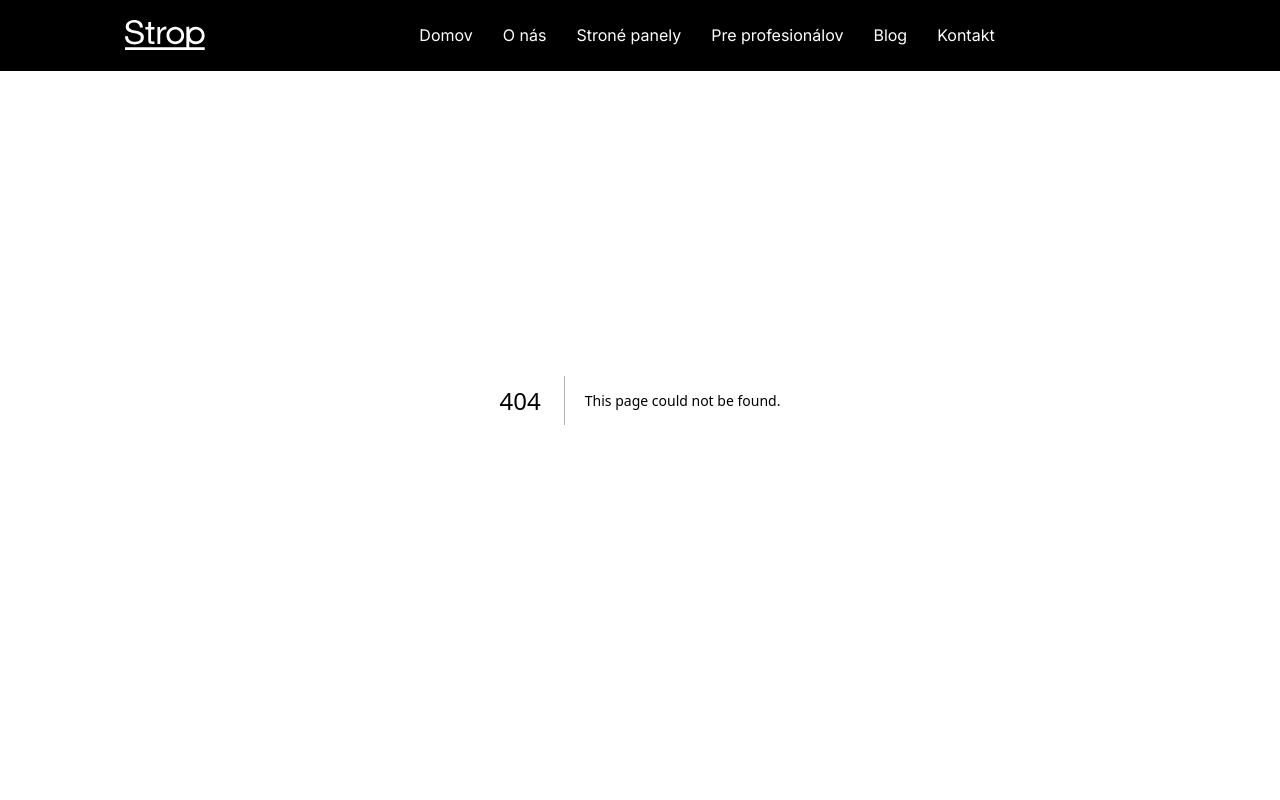
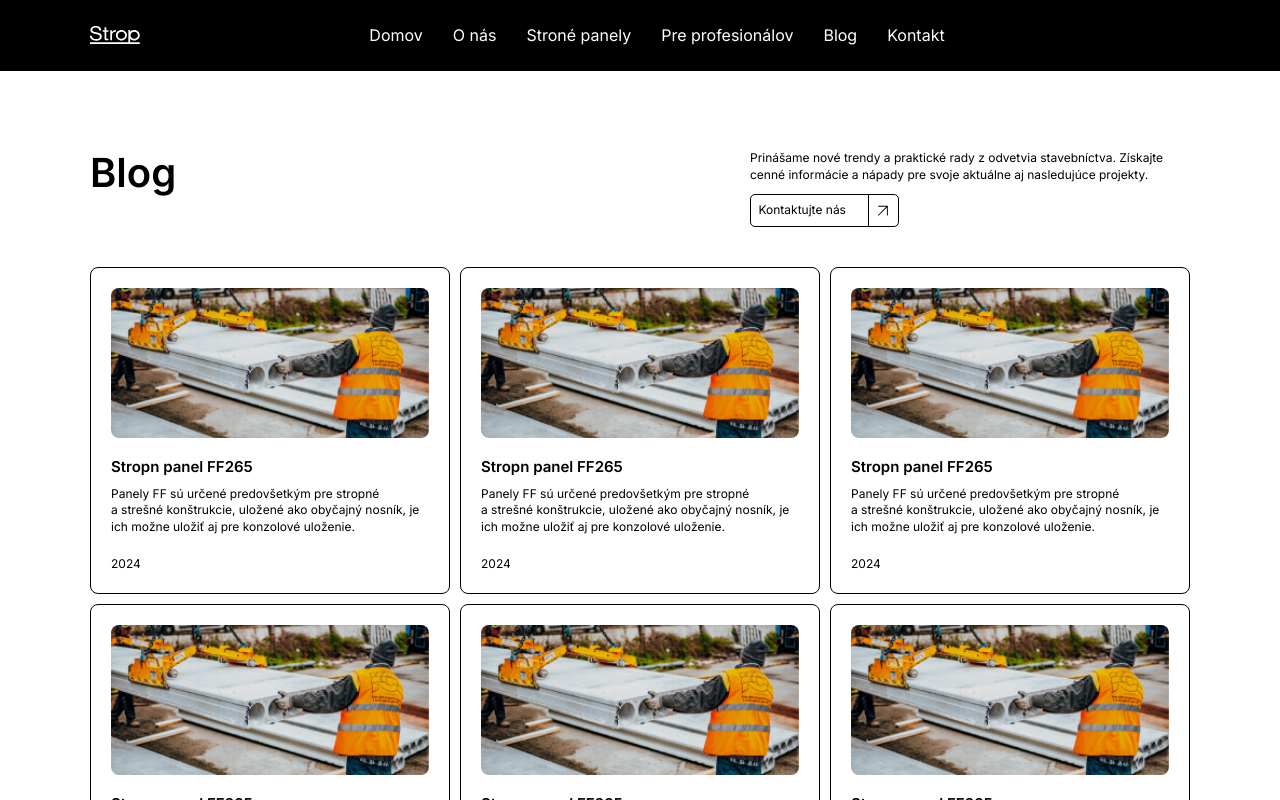
Before and after one commit to xkolumber/strop, a Next.js app: page /blog in a window 1280 px wide. Before the commit this address had no page. Shown: the top 800 px of the page. Built offline with nearby package versions, Linux system fonts and the light colour scheme.

Commit message:
Blog section

```diff
--- /dev/null
+++ b/src/app/Components/BlogSectionComponents/BlogSection.tsx
@@ -0,0 +1,97 @@
+import React from "react";
+import Image from "next/image";
+import ButtonElement from "../ButtonElement";
+
+const blogs = [
+  {
+    title: "Stropn panel FF265",
+    description:
+      "Panely FF sú určené predovšetkým pre stropné a strešné konštrukcie, uložené ako obyčajný nosník, je ich možne uložiť aj pre konzolové uloženie.",
+    link: "",
+    photo_link: "/bratislava1.jpg",
+    date: "2024",
+  },
+  {
+    title: "Stropn panel FF265",
+    description:
+      "Panely FF sú určené predovšetkým pre stropné a strešné konštrukcie, uložené ako obyčajný nosník, je ich možne uložiť aj pre konzolové uloženie.",
+    link: "",
+    photo_link: "/bratislava1.jpg",
+    date: "2024",
+  },
+  {
+    title: "Stropn panel FF265",
+    description:
+      "Panely FF sú určené predovšetkým pre stropné a strešné konštrukcie, uložené ako obyčajný nosník, je ich možne uložiť aj pre konzolové uloženie.",
+    link: "",
+    photo_link: "/bratislava1.jpg",
+    date: "2024",
+  },
+  {
+    title: "Stropn panel FF265",
+    description:
+      "Panely FF sú určené predovšetkým pre stropné a strešné konštrukcie, uložené ako obyčajný nosník, je ich možne uložiť aj pre konzolové uloženie.",
+    link: "",
+    photo_link: "/bratislava1.jpg",
+    date: "2024",
+  },
+  {
+    title: "Stropn panel FF265",
+    description:
+      "Panely FF sú určené predovšetkým pre stropné a strešné konštrukcie, uložené ako obyčajný nosník, je ich možne uložiť aj pre konzolové uloženie.",
+    link: "",
+    photo_link: "/bratislava1.jpg",
+    date: "2024",
+  },
+  {
+    title: "Stropn panel FF265",
+    description:
+      "Panely FF sú určené predovšetkým pre stropné a strešné konštrukcie, uložené ako obyčajný nosník, je ich možne uložiť aj pre konzolové uloženie.",
+    link: "",
+    photo_link: "/bratislava1.jpg",
+    date: "2024",
+  },
+];
+
+const BlogSectionTitle = () => {
+  return (
+    <div className="main_section additional_padding">
+      <div className="flex flex-col md:flex-row justify-between mb-8">
+        <h2 className="md:w-[60%]">Blog</h2>
+
+        <div className="flex flex-col md:w-[40%]">
+          <p className="">
+            Prinášame nové trendy a praktické rady z odvetvia stavebníctva.
+            Získajte cenné informácie a nápady pre svoje aktuálne aj nasledujúce
+            projekty.
+          </p>
+          <div className="flex flex-row gap-4 mt-4">
+            <ButtonElement text="Kontaktujte nás" />
+          </div>
+        </div>
+      </div>
+      <div className="grid grid-cols-1 md:grid-cols-2 xl:grid-cols-3 gap-4 mt-16">
+        {blogs.map((blog, index) => (
+          <div className="p-8 border border-black rounded-[8px] " key={index}>
+            <Image
+              src={blog.photo_link}
+              alt="Photo blog"
+              width={500}
+              height={500}
+              quality={100}
+              className="w-full h-[150px] rounded-[8px] object-cover"
+            />
+            <h6 className="mt-8">{blog.title}</h6>
+            <p className="mt-4">{blog.description}</p>
+            <p className="mt-8">{blog.date}</p>
+          </div>
+        ))}
+      </div>
+      <div className="flex flex-row justify-center mt-16">
+        <ButtonElement text="Ďalšie blogy" />
+      </div>
+    </div>
+  );
+};
+
+export default BlogSectionTitle;
--- a/src/app/Components/BlogSectionComponents/BlogSectionTitle.tsx
+++ /dev/null
@@ -1,7 +0,0 @@
-import React from "react";
-
-const BlogSectionTitle = () => {
-  return <div>BlogSectionTitle</div>;
-};
-
-export default BlogSectionTitle;
--- a/src/app/Components/Footer.tsx
+++ b/src/app/Components/Footer.tsx
@@ -3,7 +3,7 @@ import React from "react";
 
 const Footer = () => {
   return (
-    <div className="main_section bg-black  w-full">
+    <footer className="main_section bg-black  w-full">
       <div className="flex flex-col md:flex-row justify-between items-start">
         <Image
           src={"/logo.svg"}
@@ -29,7 +29,7 @@ const Footer = () => {
       <div className="mt-4 md:mt-12 border-white border-t">
         <h6 className="text-white pt-4">GDPR</h6>
       </div>
-    </div>
+    </footer>
   );
 };
 
--- a/src/app/Components/Icons/IconCloseButton.tsx
+++ b/src/app/Components/Icons/IconCloseButton.tsx
@@ -18,7 +18,7 @@ const IconCloseButton = () => {
         {" "}
         <path
           d="M5 5L19 19M5 19L19 5"
-          stroke="#000000"
+          stroke="white"
           strokeWidth="1"
           strokeLinecap="round"
           strokeLinejoin="round"
--- a/src/app/Components/Icons/IconHamburger.tsx
+++ b/src/app/Components/Icons/IconHamburger.tsx
@@ -1,9 +1,7 @@
-"use client";
 import { usePathname } from "next/navigation";
 import React from "react";
 
 const IconHamburger = () => {
-  const pathname = usePathname();
   return (
     <svg
       width="31"
@@ -14,21 +12,21 @@ const IconHamburger = () => {
     >
       <path
         d="M1 1L61 1.00001"
-        stroke={`${pathname === "/" ? "white" : "black"} `}
+        stroke={`white  `}
         strokeWidth="2"
         strokeLinecap="round"
         strokeLinejoin="round"
       />
       <path
         d="M1 25L61 25"
-        stroke={`${pathname === "/" ? "white" : "black"} `}
+        stroke={`white  `}
         strokeWidth="2"
         strokeLinecap="round"
         strokeLinejoin="round"
       />
       <path
         d="M31 13L61 13"
-        stroke={`${pathname === "/" ? "white" : "black"} `}
+        stroke={`white  `}
         strokeWidth="2"
         strokeLinecap="round"
         strokeLinejoin="round"
--- a/src/app/Components/Navbar.tsx
+++ b/src/app/Components/Navbar.tsx
@@ -55,7 +55,7 @@ const Navbar = () => {
           alt="logo"
           width={0}
           height={0}
-          className="w-[150px] h-[30px]  navbar_left object-contain"
+          className="w-[50px] h-[30px]  navbar_left object-contain"
         />
       </Link>
       <div className="hidden xl:flex flex-row gap-12 items-center">
@@ -63,7 +63,7 @@ const Navbar = () => {
         <Link href={"/o-nas"}>O nás</Link>
         <Link href={"/stropne-panely"}>Stroné panely</Link>
         <Link href={"/pre-profesionalov"}>Pre profesionálov</Link>
-        <Link href={"/kontakt"}>Blog</Link>
+        <Link href={"/blog"}>Blog</Link>
         <Link className="" href={"/kontakt"}>
           Kontakt
         </Link>
@@ -112,6 +112,13 @@ const Navbar = () => {
         >
           Stropné panely
         </Link>
+        <Link
+          href={"/blog"}
+          className="nav__item"
+          onClick={() => clickedButtonClose()}
+        >
+          Blog
+        </Link>
         <Link href={"/pre-profesionalov"}>Pre profesionálov</Link>
         <Link
           href={"/kontakt"}
--- /dev/null
+++ b/src/app/blog/page.tsx
@@ -0,0 +1,11 @@
+import BlogSection from "../Components/BlogSectionComponents/BlogSection";
+
+const page = () => {
+  return (
+    <main>
+      <BlogSection />
+    </main>
+  );
+};
+
+export default page;
```
